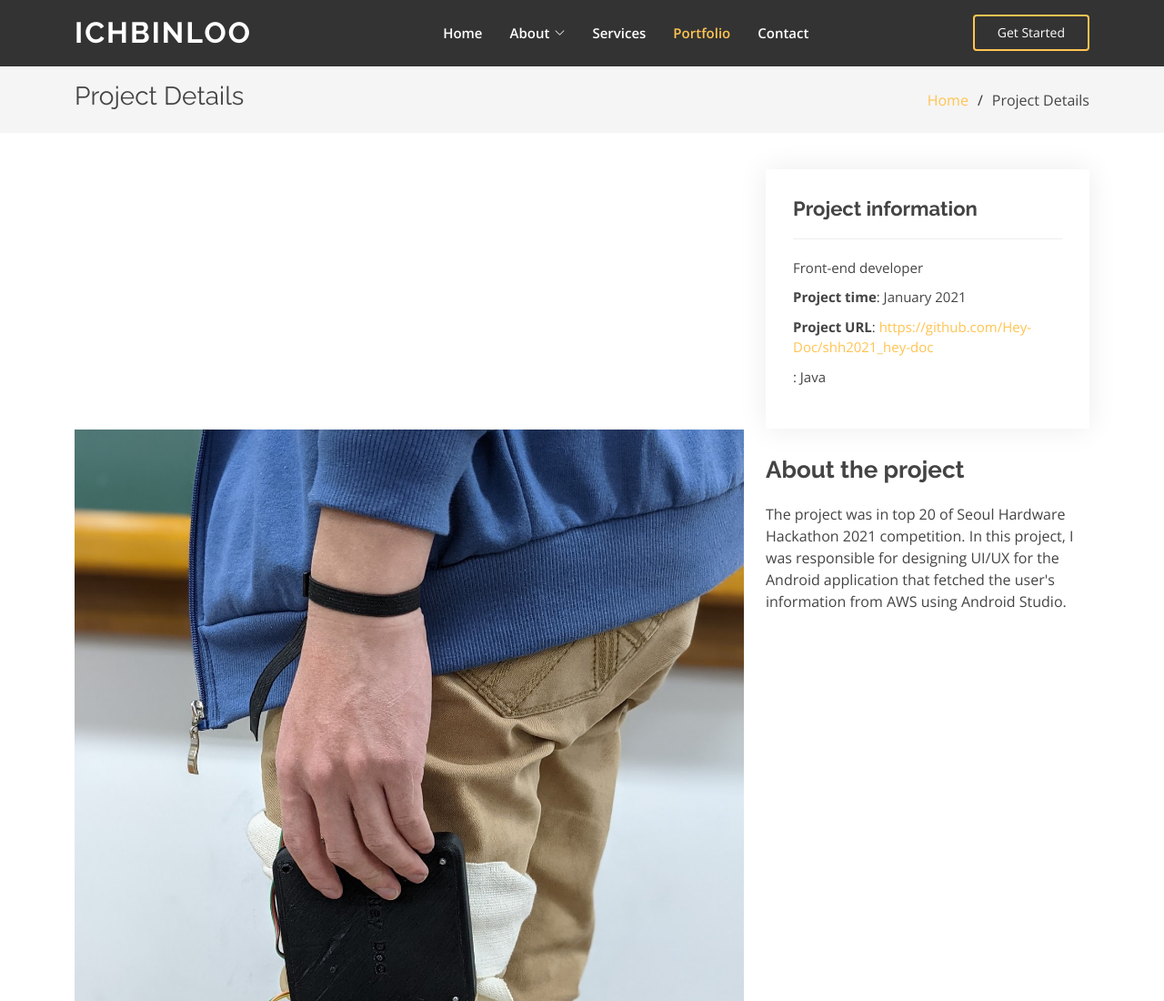
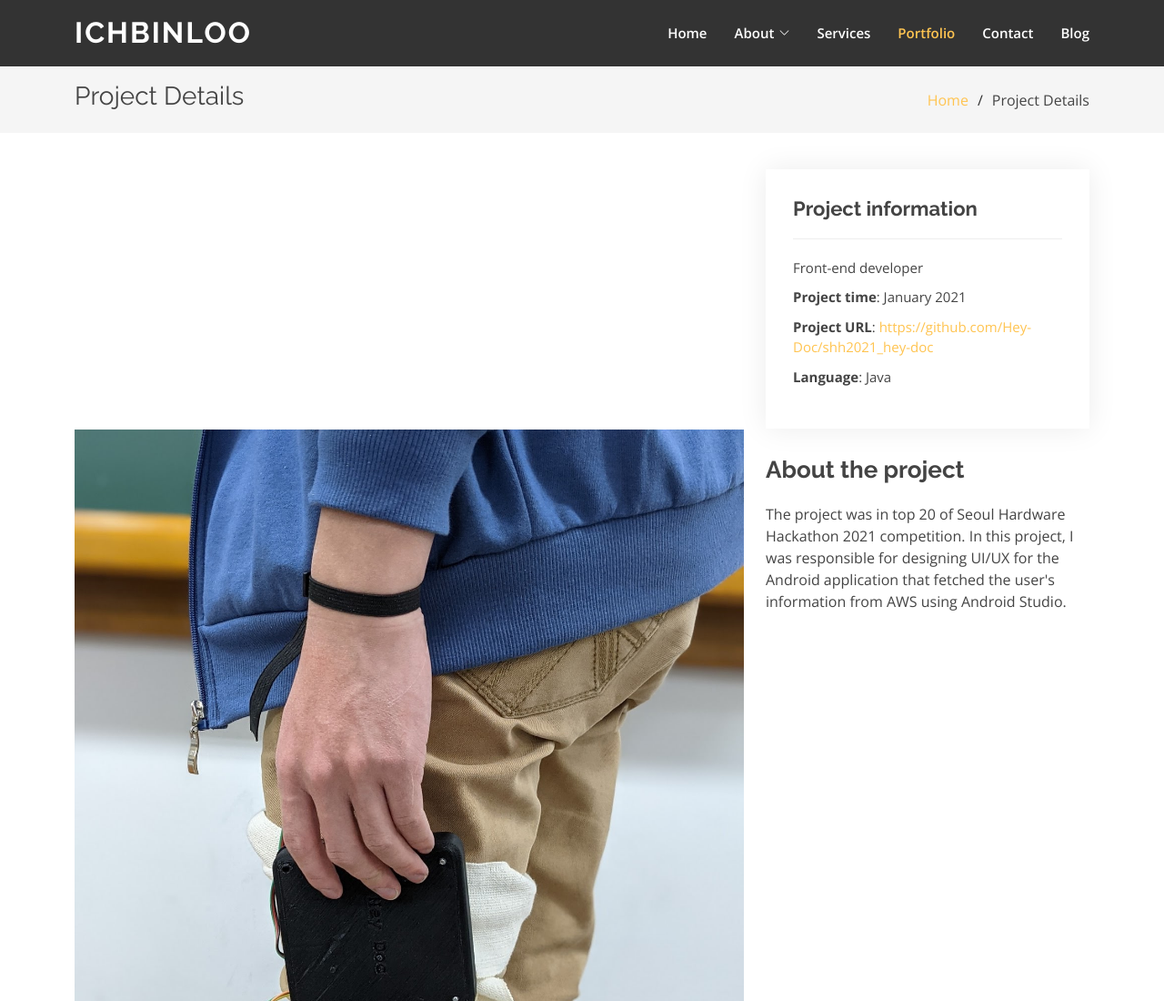
Before and after one commit to minhlgdo/ichbinloo.com, a plain HTML site: page ind-project-2.html in a window 1280 px wide. Shown: the top 1100 px of the page at 91% size. Drawn offline with nearby package versions, Linux system fonts and the light colour scheme; files whose address does not match are found by name.

Commit message:
Update content 1

```diff
--- a/ind-project-2.html
+++ b/ind-project-2.html
@@ -60,11 +60,10 @@
           <li><a class="nav-link scrollto" href="#services">Services</a></li>
           <li><a class="nav-link scrollto active" href="#portfolio">Portfolio</a></li>
           <li><a class="nav-link scrollto" href="#contact">Contact</a></li>
+          <li><a class="nav-link scrollto" href="https://blog.ichbinloo.com" target="_blank">Blog</a></li>
         </ul>
         <i class="bi bi-list mobile-nav-toggle"></i>
       </nav><!-- .navbar -->
-
-      <a href="#about" class="get-started-btn scrollto">Get Started</a>
 
     </div>
   </header><!-- End Header -->
@@ -116,7 +115,7 @@
                 <li>Front-end developer</li>
                 <li><strong>Project time</strong>: January 2021</li>
                 <li><strong>Project URL</strong>: <a href="#">https://github.com/Hey-Doc/shh2021_hey-doc</a></li>
-                <li><strong></strong>: Java</li>
+                <li><strong>Language</strong>: Java</li>
               </ul>
             </div>
             <div class="portfolio-description">
```
